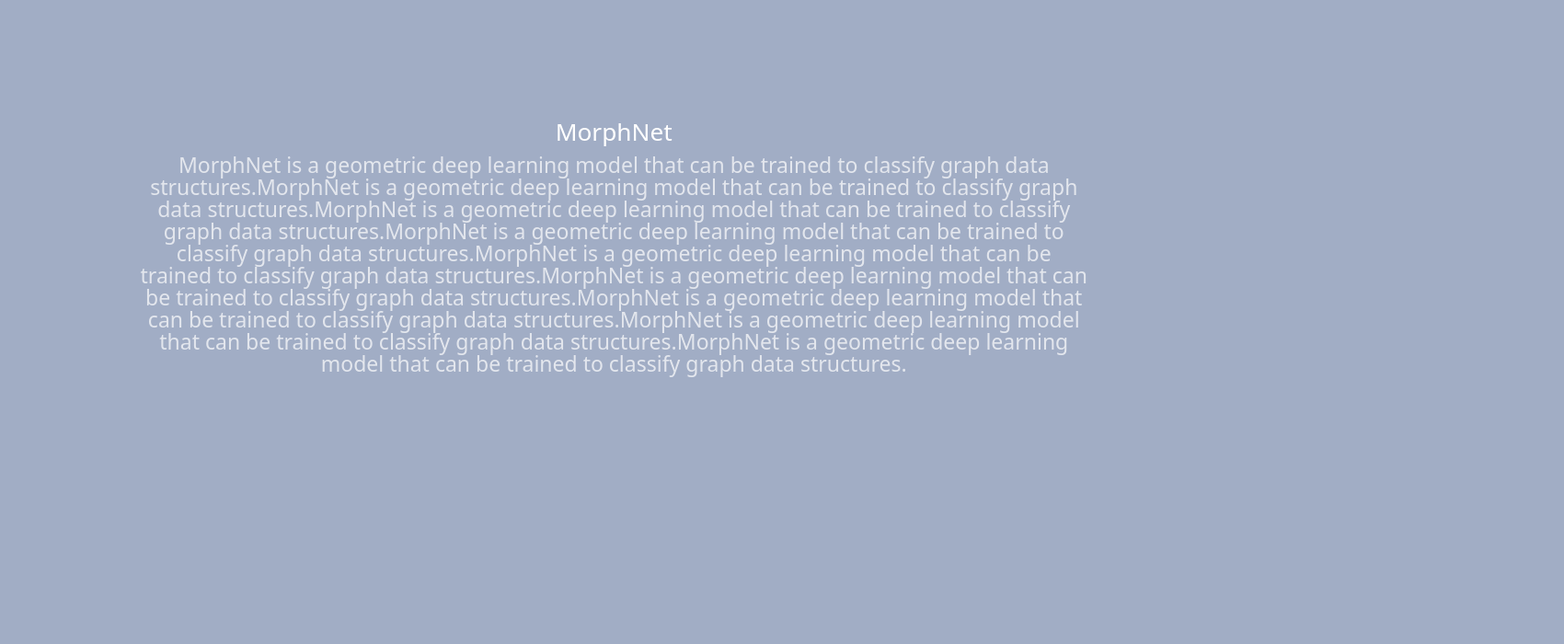
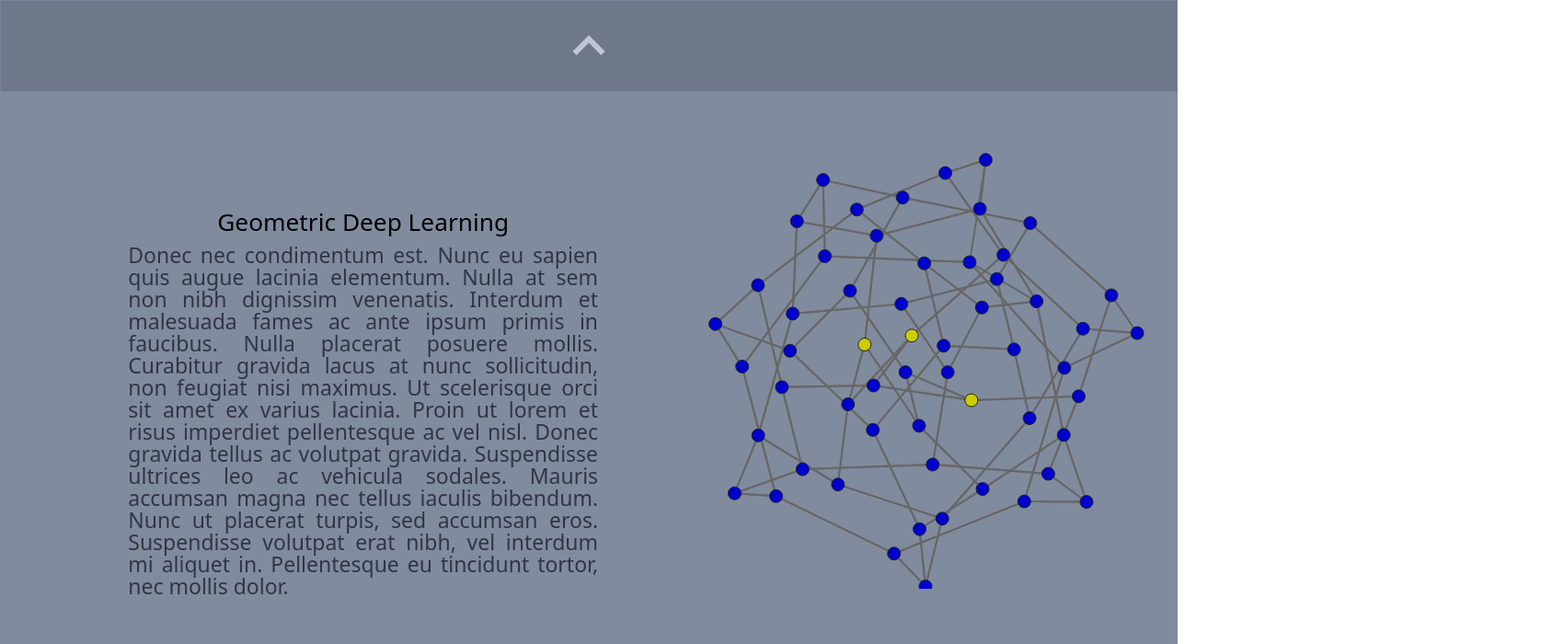
Before and after one commit to abuzar7266/GDL-Visualization, a React (Vite) app in the folder GDL-Visualisation/: page /vis in a window 1280 px wide. Shown: the top 700 px of the page at 92% size, 1700 px wide, since content can reach past the window. Built offline with nearby package versions, Linux system fonts and the light colour scheme; no server answers.

Commit message:
Visualisation 1- Design

```diff
--- a/GDL-Visualisation/src/component/Graph.jsx
+++ b/GDL-Visualisation/src/component/Graph.jsx
@@ -115,7 +115,7 @@ const Graph = (props)=>{
     })
 
     return (<>
-      <div id={props.id} style={{marginLeft:'50vw',marginTop:props.marginTop,position:props.position,zIndex:props.zIndex}}>
+      <div id={props.id} style={{marginLeft:'50vw',marginTop:'5vh',position:props.position,zIndex:props.zIndex}}>
       </div>
     </>)
 }
--- a/GDL-Visualisation/src/pages/Home.jsx
+++ b/GDL-Visualisation/src/pages/Home.jsx
@@ -5,7 +5,6 @@ import { useNavigate } from "react-router-dom";
 import Graph from "../component/homeGraph.jsx"
 import lesMis from "../assets/json/miserables.js"
 import MyNavbar from "../component/navbar.jsx"
-
 
 const LandingPage = ()=>{
     const navigate = useNavigate();
@@ -16,8 +15,8 @@ const LandingPage = ()=>{
         <Row>
             <Col>
                 <div className="title-div">
-                    <span className="title">FYP Name</span><br />
-                    <span className="subtitle">Algorithmic Visualisation of Geometric Deep Learning</span>
+                    <span className="title">MorphNet</span><br />
+                    <span className="subtitle">Visualisation for novel mechanism of deep learning over non-euclidean data </span>
                 </div>
             </Col>
         </Row>
--- a/GDL-Visualisation/src/pages/Visualisation.jsx
+++ b/GDL-Visualisation/src/pages/Visualisation.jsx
@@ -5,6 +5,8 @@ import { Container,Col,Row } from "react-bootstrap";
 import axios from 'axios'
 import { useEffect } from "react";
 import { useState } from "react";
+import { KeyboardArrowDownTwoTone } from "@material-ui/icons";
+import { KeyboardArrowUpTwoTone } from "@material-ui/icons";
 var data1 = {
   nodes:[
     {id:0},
@@ -61,10 +63,7 @@ var data3 = {
   ]
 }
 const Test = ()=>{
-  const [graph1,setGraph1] = useState({
-    nodes:[...lesMis.nodes],
-    links:[...lesMis.links]
-  });
+  const [graph1,setGraph1] = useState(JSON.parse(JSON.stringify(lesMis)));
   const [stateGet,setStateGet] = useState(0);
   const [numVis,setNumVis] = useState(0);
   const [mapping,setMapping] = useState([])
@@ -135,155 +134,46 @@ const Test = ()=>{
     }
   },[stateGet,graph1])
     return (<>
-    <Container style={{backgroundColor:'#A1ADC5',height:'100%',width:'100%'}} fluid>
+    <Container style={{backgroundColor:'#A1ADC5',height:'100%',width:'100vw'}} fluid>
       <Row>
-      <Container style={{height:'800px',width:'1700px',zIndex:6,position:'absolute'}} fluid>
-        <Row className="header-design">
-        </Row>
-      </Container>
-      <Container>
-        <Row style={{marginLeft:'10%',zIndex:7,position:'absolute',marginTop:'10%'}}>
-            <Col
-            md={11}
-            lg={11}
-            xl={11}
-            >
-                <h3 style={{color:'white'}}>
-                  MorphNet
-                </h3>
-                <p style={{textAlign:'center',fontSize:'23px',opacity:'70%',color:'white'}}>MorphNet is a geometric deep learning model that can be trained to classify graph data structures.MorphNet is a geometric deep learning model that can be trained to classify graph data structures.MorphNet is a geometric deep learning model that can be trained to classify graph data structures.MorphNet is a geometric deep learning model that can be trained to classify graph data structures.MorphNet is a geometric deep learning model that can be trained to classify graph data structures.MorphNet is a geometric deep learning model that can be trained to classify graph data structures.MorphNet is a geometric deep learning model that can be trained to classify graph data structures.MorphNet is a geometric deep learning model that can be trained to classify graph data structures.MorphNet is a geometric deep learning model that can be trained to classify graph data structures.</p>
-            </Col>
-        </Row>
-      </Container>
+      <Container style={{height:'auto',width:'1700px',backgroundColor:'#A1ADC5',marginRight:'0'}} fluid>
+      <Row>
+          <button style={{height:"12.5vh", width:'100vw',background:'black',opacity:'30%',marginTop:'2h',marginLeft:'0px',cusror:'pointer',color:'white',borderRadius:'0'}}>
+            <KeyboardArrowUpTwoTone style={{fontSize:'70px'}}/>
+          </button>
       </Row>
-      <Row>
-      <Container style={{height:'850px',width:'1700px',backgroundColor:'#A1ADC5',marginRight:'0',marginTop:'60%'}} fluid>
-        <Row style={{marginLeft:'10%',marginTop:'10%'}}>
+        <Row>
           <Col>
             <Graph id="p1" height={500} width={700} strength={-70} position="absolute" zIndex="2" data={graph1}/>
           </Col>
         </Row>
-        <Row style={{marginLeft:'10%'}}>
-            <Col
-            md={5}
-            lg={5}
-            xl={5}
-            >
-                <h3 style={{color:'black'}}>
-                  Geometric Deep Learning
-                </h3>
-                <p style={{textAlign:'center',fontSize:'23px',opacity:'70%'}}>Donec nec condimentum est. Nunc eu sapien quis augue lacinia elementum. Nulla at sem non nibh dignissim venenatis. Interdum et malesuada fames ac ante ipsum primis in faucibus. Nulla placerat posuere mollis. Curabitur gravida lacus at nunc sollicitudin, non feugiat nisi maximus. Ut scelerisque orci sit amet ex varius lacinia. Proin ut lorem et risus imperdiet pellentesque ac vel nisl. Donec gravida tellus ac volutpat gravida. Suspendisse ultrices leo ac vehicula sodales. Mauris accumsan magna nec tellus iaculis bibendum. Nunc ut placerat turpis, sed accumsan eros. Suspendisse volutpat erat nibh, vel interdum mi aliquet in. Pellentesque eu tincidunt tortor, nec mollis dolor.</p>
-            </Col>
+        <Row>
+          <div style={{height:'75vh',width:'100vw',zIndex:'4',position:'absolute',background:'black',opacity:'20%'}}>
+
+          </div>
         </Row>
-      </Container>
-      </Row>
-      {/*<Row>
-      <Container style={{height:'700px',width:'1400px'}} fluid>
-        <Row>
-          <Col md={6} lg={6} xl={6}>
-            <Graph id="p2" height={500} width={700} strength={-40} position="absolute" zIndex="2" data={lesMis}/>
-          </Col>
-        </Row>
-        <Row
-        style={{marginLeft:'100px'}}
-        >
-            <Col
-            md={5}
-            lg={5}
-            xl={5}
-            >
-                <h3 style={{color:'white'}}>
-                  Geometric Deep Learning
-                </h3>
-                <p style={{textAlign:'justify',fontSize:'23px',opacity:'70%',color:'white'}}>Donec nec condimentum est. Nunc eu sapien quis augue lacinia elementum. Nulla at sem non nibh dignissim venenatis. Interdum et malesuada fames ac ante ipsum primis in faucibus. Nulla placerat posuere mollis. Curabitur gravida lacus at nunc sollicitudin, non feugiat nisi maximus. Ut scelerisque orci sit amet ex varius lacinia. Proin ut lorem et risus imperdiet pellentesque ac vel nisl. Donec gravida tellus ac volutpat gravida. Suspendisse ultrices leo ac vehicula sodales. Mauris accumsan magna nec tellus iaculis bibendum. Nunc ut placerat turpis, sed accumsan eros. Suspendisse volutpat erat nibh, vel interdum mi aliquet in. Pellentesque eu tincidunt tortor, nec mollis dolor.</p>
-            </Col>
-        </Row>
-      </Container>
-      </Row>
-      <Row>
-      <Container style={{height:'850px',width:'1700px',backgroundColor:'#A1ADC5',marginRight:'0'}} fluid>
-        <Row style={{marginLeft:'10%',marginTop:'10%'}}>
-          <Col>
-            <Graph id="p3" height={500} width={700} strength={-40} position="absolute" zIndex="2" data={lesMis}/>
-          </Col>
-        </Row>
+        <div style={{height:"auto", width:'auto',marginTop:'10%'}}>
         <Row>
             <Col
             md={5}
             lg={5}
             xl={5}
+            style={{marginLeft:'10vw'}}
             >
-                <h3 style={{color:'black'}}>
+                <h3 style={{color:'black',opacity:'100%'}}>
                   Geometric Deep Learning
                 </h3>
-                <p style={{textAlign:'justify',fontSize:'23px',opacity:'70%',color:'black'}}>Donec nec condimentum est. Nunc eu sapien quis augue lacinia elementum. Nulla at sem non nibh dignissim venenatis. Interdum et malesuada fames ac ante ipsum primis in faucibus. Nulla placerat posuere mollis. Curabitur gravida lacus at nunc sollicitudin, non feugiat nisi maximus. Ut scelerisque orci sit amet ex varius lacinia. Proin ut lorem et risus imperdiet pellentesque ac vel nisl. Donec gravida tellus ac volutpat gravida. Suspendisse ultrices leo ac vehicula sodales. Mauris accumsan magna nec tellus iaculis bibendum. Nunc ut placerat turpis, sed accumsan eros. Suspendisse volutpat erat nibh, vel interdum mi aliquet in. Pellentesque eu tincidunt tortor, nec mollis dolor.</p>
+                <p style={{textAlign:'justify',fontSize:'23px',opacity:'80%'}}>Donec nec condimentum est. Nunc eu sapien quis augue lacinia elementum. Nulla at sem non nibh dignissim venenatis. Interdum et malesuada fames ac ante ipsum primis in faucibus. Nulla placerat posuere mollis. Curabitur gravida lacus at nunc sollicitudin, non feugiat nisi maximus. Ut scelerisque orci sit amet ex varius lacinia. Proin ut lorem et risus imperdiet pellentesque ac vel nisl. Donec gravida tellus ac volutpat gravida. Suspendisse ultrices leo ac vehicula sodales. Mauris accumsan magna nec tellus iaculis bibendum. Nunc ut placerat turpis, sed accumsan eros. Suspendisse volutpat erat nibh, vel interdum mi aliquet in. Pellentesque eu tincidunt tortor, nec mollis dolor.</p>
             </Col>
         </Row>
+        </div>
+          <Row>
+          <button style={{height:"12.3vh", width:'100vw',background:'black',opacity:'30%',marginTop:'10.5vh',marginLeft:'0px',cusror:'pointer',color:'white',borderRadius:'0'}}>
+            <KeyboardArrowDownTwoTone style={{fontSize:'70px'}}/>
+          </button>
+          </Row>
       </Container>
       </Row>
-      <Row>
-      <Container style={{height:'850px',width:'1700px',backgroundColor:'#222B38',marginRight:'0'}} fluid>
-        <Row style={{marginLeft:'10%',marginTop:'10%'}}>
-          <Col>
-            <Graph id="p4" height={500} width={700} strength={-40} position="absolute" zIndex="2" data={lesMis}/>
-          </Col>
-        </Row>
-        <Row>
-            <Col
-            md={5}
-            lg={5}
-            xl={5}
-            >
-                <h3 style={{color:'white'}}>
-                  Geometric Deep Learning
-                </h3>
-                <p style={{textAlign:'justify',fontSize:'23px',opacity:'70%',color:'white'}}>Donec nec condimentum est. Nunc eu sapien quis augue lacinia elementum. Nulla at sem non nibh dignissim venenatis. Interdum et malesuada fames ac ante ipsum primis in faucibus. Nulla placerat posuere mollis. Curabitur gravida lacus at nunc sollicitudin, non feugiat nisi maximus. Ut scelerisque orci sit amet ex varius lacinia. Proin ut lorem et risus imperdiet pellentesque ac vel nisl. Donec gravida tellus ac volutpat gravida. Suspendisse ultrices leo ac vehicula sodales. Mauris accumsan magna nec tellus iaculis bibendum. Nunc ut placerat turpis, sed accumsan eros. Suspendisse volutpat erat nibh, vel interdum mi aliquet in. Pellentesque eu tincidunt tortor, nec mollis dolor.</p>
-            </Col>
-        </Row>
-      </Container>
-      </Row>
-      <Row>
-      <Container style={{height:'850px',width:'1700px',backgroundColor:'#A1ADC5',marginRight:'0'}} fluid>
-        <Row style={{marginLeft:'10%',marginTop:'10%'}}>
-          <Col>
-            <Graph id="p5" height={500} width={700} strength={-40} position="absolute" zIndex="2" data={lesMis}/>
-          </Col>
-        </Row>
-        <Row>
-            <Col
-            md={5}
-            lg={5}
-            xl={5}
-            >
-                <h3 style={{color:'black'}}>
-                  Geometric Deep Learning
-                </h3>
-                <p style={{textAlign:'justify',fontSize:'23px',opacity:'70%',color:'black'}}>Donec nec condimentum est. Nunc eu sapien quis augue lacinia elementum. Nulla at sem non nibh dignissim venenatis. Interdum et malesuada fames ac ante ipsum primis in faucibus. Nulla placerat posuere mollis. Curabitur gravida lacus at nunc sollicitudin, non feugiat nisi maximus. Ut scelerisque orci sit amet ex varius lacinia. Proin ut lorem et risus imperdiet pellentesque ac vel nisl. Donec gravida tellus ac volutpat gravida. Suspendisse ultrices leo ac vehicula sodales. Mauris accumsan magna nec tellus iaculis bibendum. Nunc ut placerat turpis, sed accumsan eros. Suspendisse volutpat erat nibh, vel interdum mi aliquet in. Pellentesque eu tincidunt tortor, nec mollis dolor.</p>
-            </Col>
-        </Row>
-      </Container>
-      </Row>
-      <Row>
-      <Container style={{height:'850px',width:'1700px',backgroundColor:'#222B38',marginRight:'0'}} fluid>
-        <Row style={{marginLeft:'10%',marginTop:'10%'}}>
-          <Col>
-            <Graph id="p6" height={500} width={700} strength={-40} position="absolute" zIndex="2" data={lesMis}/>
-          </Col>
-        </Row>
-        <Row>
-            <Col
-            md={5}
-            lg={5}
-            xl={5}
-            >
-                <h3 style={{color:'white'}}>
-                  Geometric Deep Learning
-                </h3>
-                <p style={{textAlign:'justify',fontSize:'23px',opacity:'70%',color:'white'}}>Donec nec condimentum est. Nunc eu sapien quis augue lacinia elementum. Nulla at sem non nibh dignissim venenatis. Interdum et malesuada fames ac ante ipsum primis in faucibus. Nulla placerat posuere mollis. Curabitur gravida lacus at nunc sollicitudin, non feugiat nisi maximus. Ut scelerisque orci sit amet ex varius lacinia. Proin ut lorem et risus imperdiet pellentesque ac vel nisl. Donec gravida tellus ac volutpat gravida. Suspendisse ultrices leo ac vehicula sodales. Mauris accumsan magna nec tellus iaculis bibendum. Nunc ut placerat turpis, sed accumsan eros. Suspendisse volutpat erat nibh, vel interdum mi aliquet in. Pellentesque eu tincidunt tortor, nec mollis dolor.</p>
-            </Col>
-        </Row>
-      </Container>
-    </Row>*/}
     </Container>
     </>)
 }
--- a/package.json
+++ b/package.json
@@ -1,5 +1,6 @@
 {
   "dependencies": {
+    "@material-ui/icons": "^4.11.3",
     "bootstrap": "^5.2.0",
     "d3-force": "^3.0.0",
     "react-bootstrap": "^2.5.0"
```
Also changed, not shown: 1 other file (tests, documents, lock files or other folders).
